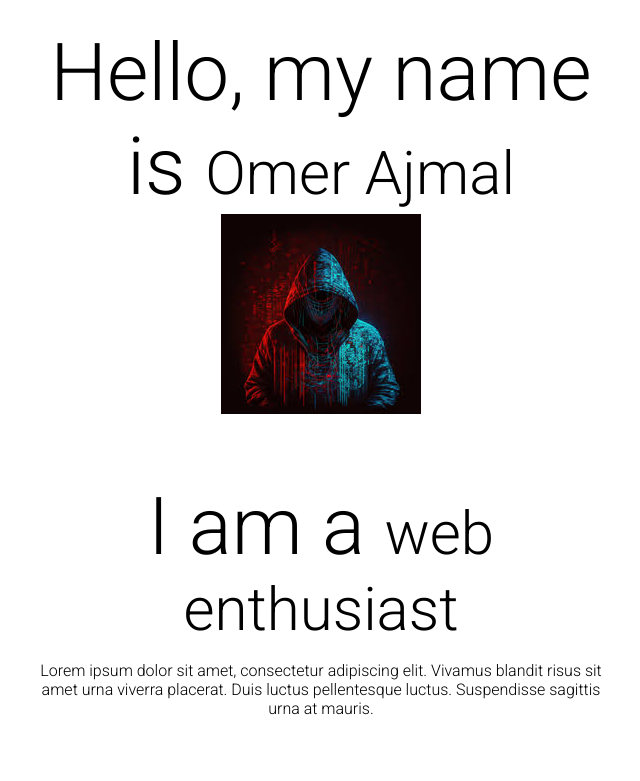
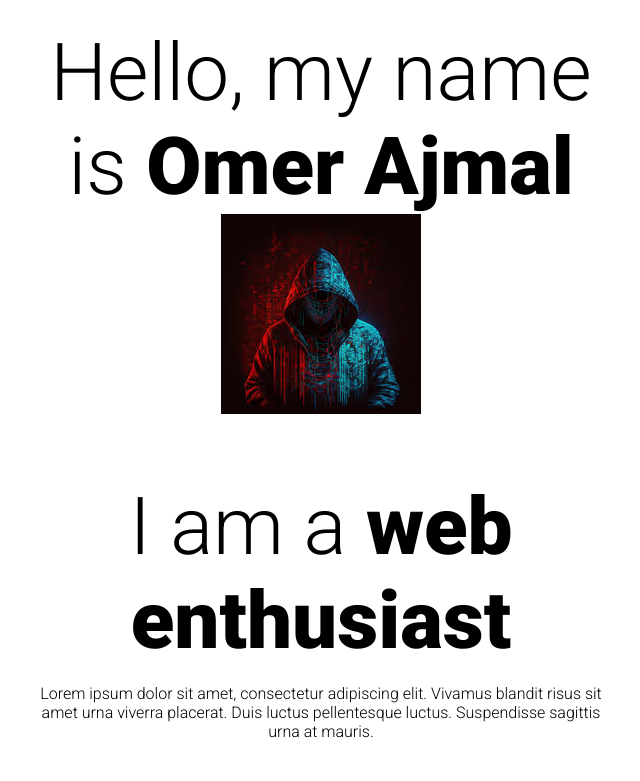
Before and after one commit to MuzammilKhan129/Portfolio, a plain HTML site: page index.html in a window 1280 px wide. Shown: the part 2220-3001 px from the top of the page, without its empty margins (319-959 px from the left). Drawn offline with Linux system fonts and the light colour scheme.

Commit message:
Update style.css

```diff
--- a/css/style.css
+++ b/css/style.css
@@ -42,12 +42,12 @@ small{
     font-weight: lighter;
 }
 
-.w {
+.k {
     font-size: 60px;
     margin-bottom: 0;
     font-weight: lighter;
 }
-span{
+.w{
     font-weight: bold;
 }
 
```
